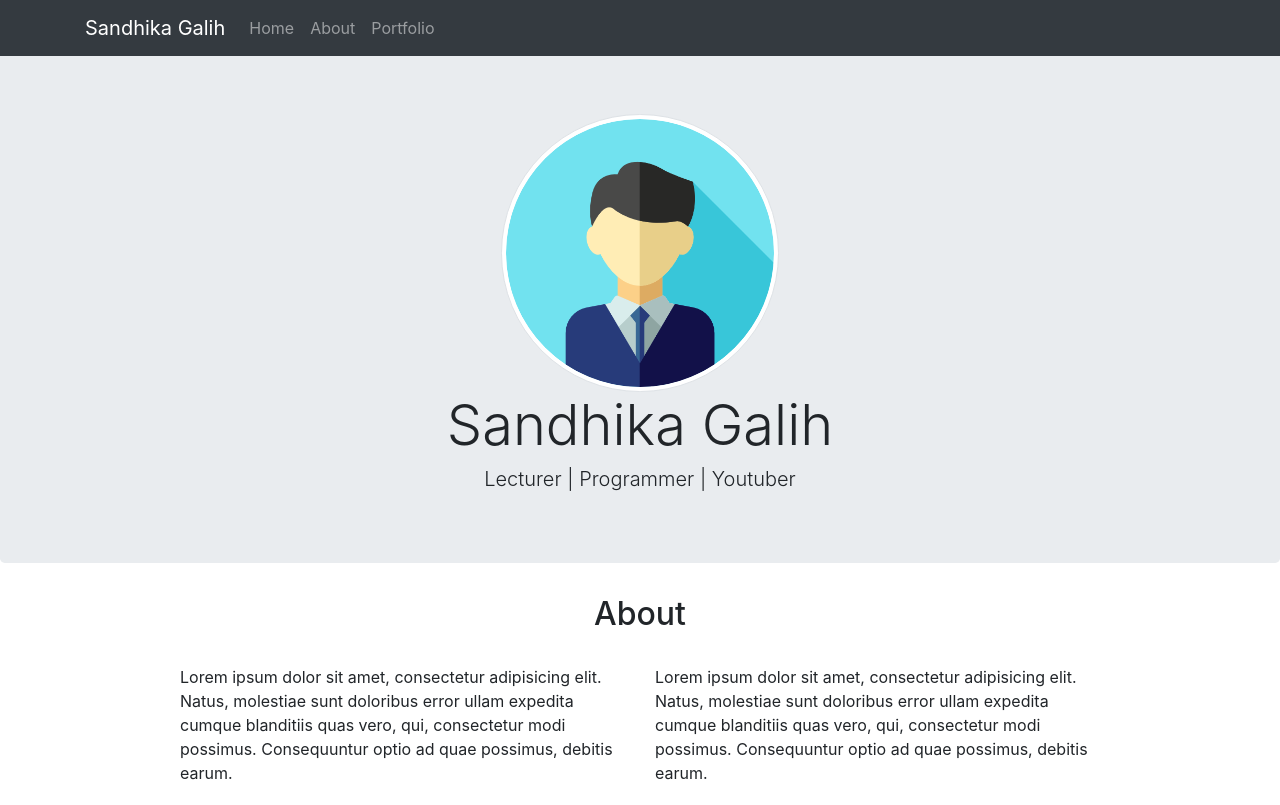
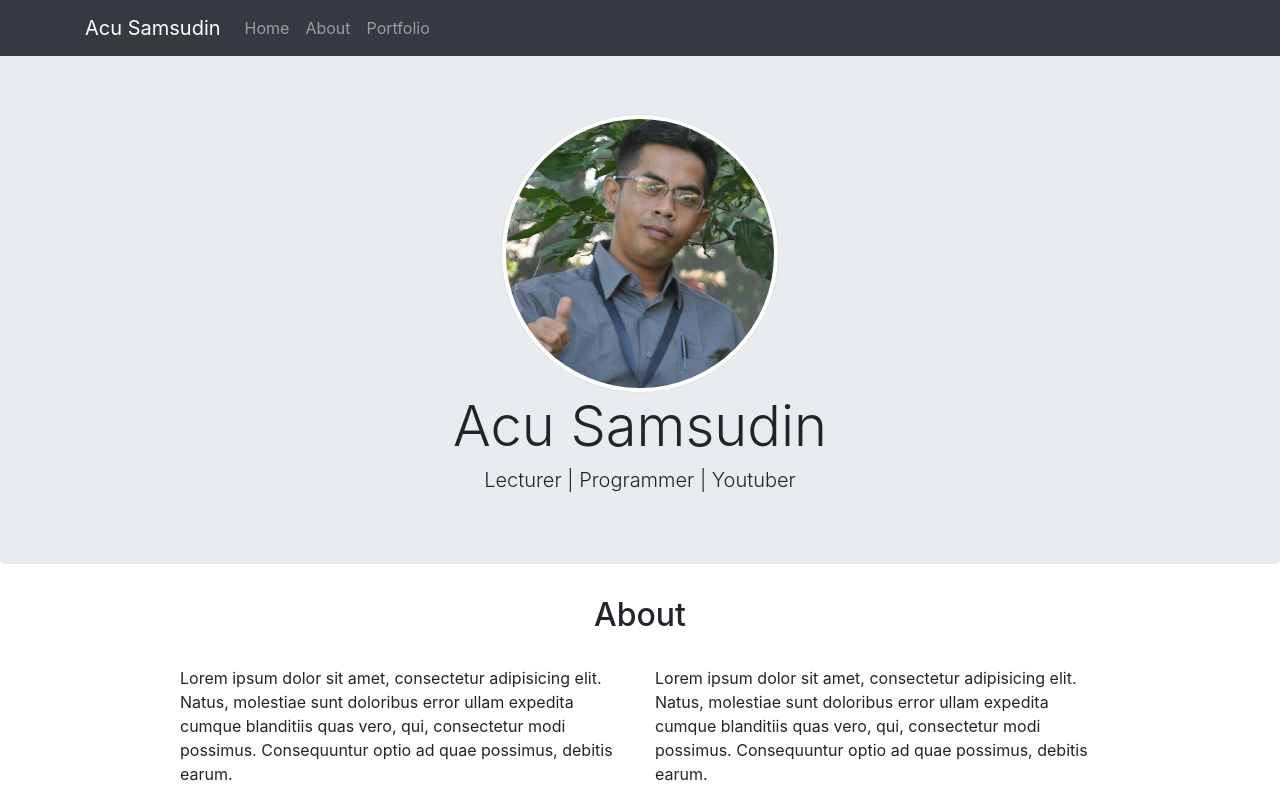
Before and after one commit to acusamsudin/myprofile, a plain HTML site: page index.html in a window 1280 px wide. Shown: the top 805 px of the page. Drawn offline with nearby package versions, Linux system fonts and the light colour scheme.

Commit message:
Edit nama Profile

```diff
--- a/index.html
+++ b/index.html
@@ -17,7 +17,7 @@
 
     <nav class="navbar navbar-expand-lg navbar-dark bg-dark fixed-top">
       <div class="container">
-        <a class="navbar-brand" href="#home">Sandhika Galih</a>
+        <a class="navbar-brand" href="#home">Acu Samsudin</a>
         <button class="navbar-toggler" type="button" data-toggle="collapse" data-target="#navbarNavDropdown" aria-controls="navbarNavDropdown" aria-expanded="false" aria-label="Toggle navigation">
           <span class="navbar-toggler-icon"></span>
         </button>
@@ -41,8 +41,8 @@
     <div class="jumbotron" id="home">
       <div class="container">
         <div class="text-center">
-          <img src="img/profile1.png" class="rounded-circle img-thumbnail">
-          <h1 class="display-4">Sandhika Galih</h1>
+          <img src="img/111.jpg" class="rounded-circle img-thumbnail">
+          <h1 class="display-4">Acu Samsudin</h1>
           <h3 class="lead">Lecturer | Programmer | Youtuber</h3>
         </div>
       </div>
```
Also changed, not shown: img/111.jpg (added).
